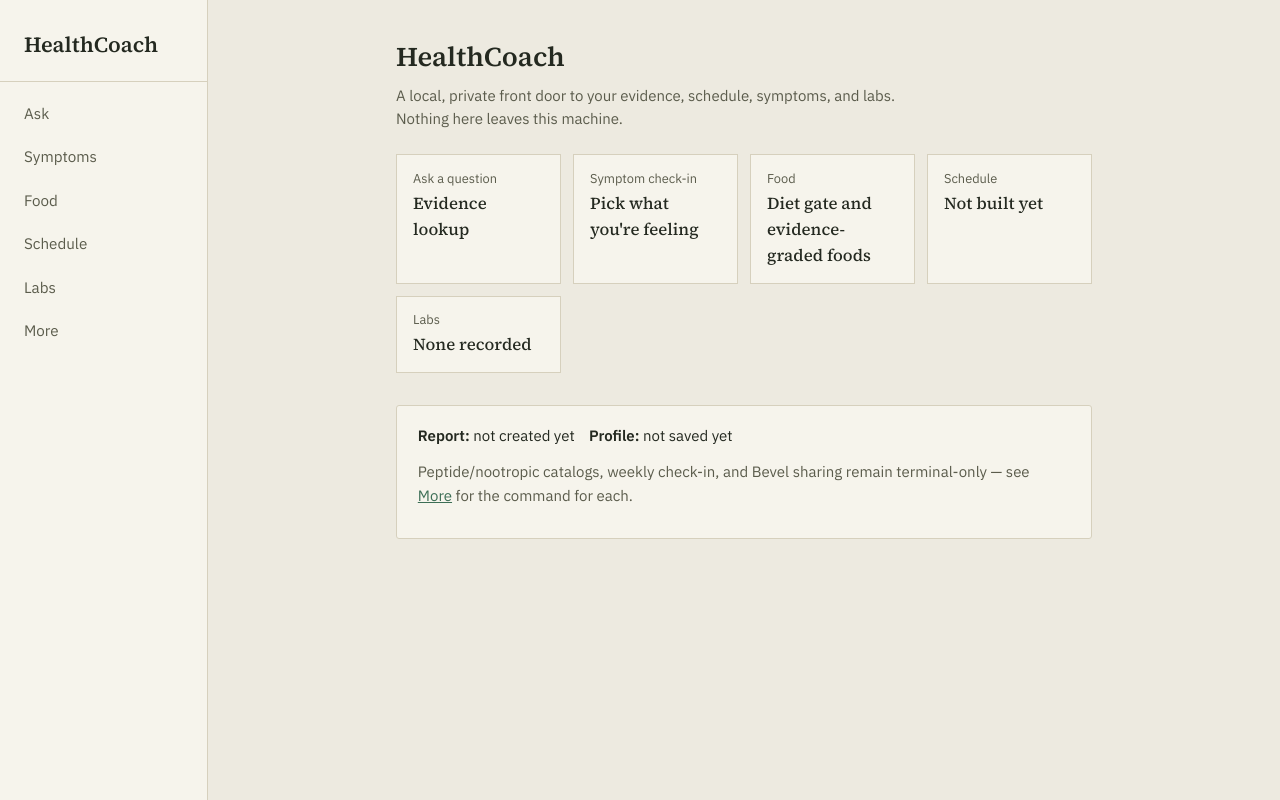
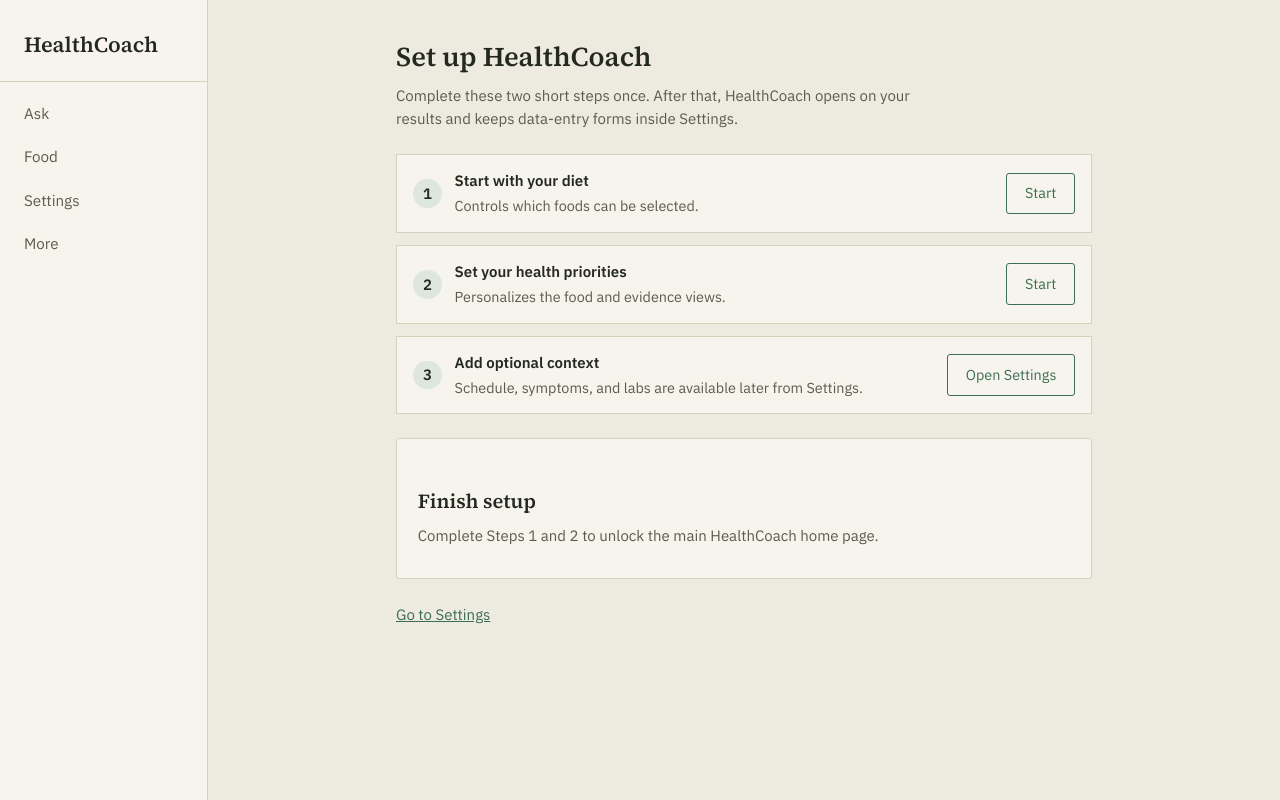
Before and after one commit to Manzmike/HealthCoach, a Flask app: page / in a window 1280 px wide. Run offline with Flask 3, Linux system fonts and the light colour scheme; some libraries are stand-ins or nearby versions.

Commit message:
Add setup-first settings pathway to web GUI

```diff
--- a/rag/test_webapp_food.py
+++ b/rag/test_webapp_food.py
@@ -110,7 +110,7 @@ class FoodSelectTests(_IsolatedFoodState):
         self._select_salmon()
         r = self.client.post("/food/unselect/salmon", follow_redirects=True)
         self.assertIn(b"No unsaved changes", r.data)
-        self.assertIn(b"Select</button>", r.data)
+        self.assertIn(b">Select</a>", r.data)
 
     def test_selecting_then_unselecting_the_same_item_returns_to_clean(self):
         """A second real bug: "dirty" was defined as "a draft file exists
@@ -162,7 +162,7 @@ class FoodSaveDiscardTests(_IsolatedFoodState):
         self._select_salmon()
         r = self.client.post("/food/discard", follow_redirects=True)
         self.assertIn(b"No unsaved changes", r.data)
-        self.assertIn(b"Select</button>", r.data)
+        self.assertIn(b">Select</a>", r.data)
         self.assertFalse(self.week_plan_path.exists())
 
 
--- a/rag/webapp/app.py
+++ b/rag/webapp/app.py
@@ -48,6 +48,7 @@ from webapp import food_preferences as FoodP  # noqa: E402
 from webapp import render as R  # noqa: E402
 from webapp import schedule_analysis as SA  # noqa: E402
 from webapp import schedule_view as SV  # noqa: E402
+from webapp import setup_state as Setup  # noqa: E402
 
 app = Flask(__name__)
 
@@ -84,6 +85,9 @@ def _load_model():
 
 @app.route("/")
 def home():
+    setup = Setup.load()
+    if not setup["complete"]:
+        return render_template("setup.html", setup=setup)
     state = T.load_today(report=REPORT)
     schedule = _load_schedule()
     return render_template(
@@ -93,6 +97,32 @@ def home():
         has_schedule=bool(schedule["blocks"]),
         has_labs=bool(L.load_labs().get("entries")),
     )
+
+
+@app.route("/setup")
+def setup():
+    return render_template("setup.html", setup=Setup.load())
+
+
+@app.route("/setup/complete", methods=["POST"])
+def setup_complete():
+    try:
+        Setup.mark_complete()
+    except ValueError as exc:
+        return redirect(url_for("setup", error=str(exc)))
+    return redirect(url_for("home"))
+
+
+@app.route("/setup/reset", methods=["POST"])
+def setup_reset():
+    # This resets only the walkthrough checkpoint. It never deletes health data.
+    Setup.reset()
+    return redirect(url_for("setup"))
+
+
+@app.route("/settings")
+def settings():
+    return render_template("settings.html", setup=Setup.load())
 
 
 # --------------------------------------------------------------------------
@@ -152,15 +182,16 @@ def symptoms():
     # need a round trip; filter_labels()/grouped_rows() are the same
     # functions the curses picker uses, just rendered as checkboxes here.
     rows = SC.grouped_rows(SC.filter_labels(""))
+    show_form = request.method == "POST" or request.args.get("edit") == "1"
     if request.method == "GET":
         return render_template("symptoms.html", rows=rows, selected=set(),
-                                report_html=None, deep_html=None)
+                                report_html=None, deep_html=None, show_form=show_form)
     selected = request.form.getlist("symptom")
     report = SC.build_report(selected)
     report_html = R.lines_to_html(SC.render_short(report))
     deep_html = R.lines_to_html(SC.render_deep(report))
     return render_template("symptoms.html", rows=rows, selected=set(selected),
-                            report_html=report_html, deep_html=deep_html)
+                            report_html=report_html, deep_html=deep_html, show_form=show_form)
 
 
 # --------------------------------------------------------------------------
@@ -194,13 +225,16 @@ def _schedule_context(sched: dict, *, error: str | None = None) -> dict:
         "analysis_results": analysis.get("results") if analysis.get("snapshot") else None,
         "analyzed_at": analysis.get("analyzed_at"),
         "has_blocks": bool(sched["blocks"]),
+        "edit_mode": False,
     }
 
 
 @app.route("/schedule")
 def schedule():
     sched = _load_schedule()
-    return render_template("schedule.html", **_schedule_context(sched, error=request.args.get("error")))
+    context = _schedule_context(sched, error=request.args.get("error"))
+    context["edit_mode"] = request.args.get("edit") == "1"
+    return render_template("schedule.html", **context)
 
 
 @app.route("/schedule/add", methods=["POST"])
@@ -226,7 +260,9 @@ def schedule_add():
     except ValueError as exc:
         error = str(exc)
     if error:
-        return render_template("schedule.html", **_schedule_context(_load_schedule(), error=error))
+        context = _schedule_context(_load_schedule(), error=error)
+        context["edit_mode"] = True
+        return render_template("schedule.html", **context)
     added_category = SB._resolve_category(category_input)
     if added_category in SB._RESEARCH_RELEVANT_CATEGORIES:
         return redirect(url_for("schedule_research", category=added_category, label=label))
@@ -311,7 +347,8 @@ def _lab_rows() -> list[dict]:
 
 @app.route("/labs")
 def labs_page():
-    return render_template("labs.html", rows=_lab_rows(), markers=sorted(L.MARKERS), error=None, candidates=None)
+    return render_template("labs.html", rows=_lab_rows(), markers=sorted(L.MARKERS), error=None,
+                           candidates=None, edit_mode=request.args.get("edit") == "1")
 
 
 @app.route("/labs/add", methods=["POST"])
@@ -326,7 +363,8 @@ def labs_add():
     except (ValueError, SystemExit) as exc:
         error = str(exc)
     if error:
-        return render_template("labs.html", rows=_lab_rows(), markers=sorted(L.MARKERS), error=error, candidates=None)
+        return render_template("labs.html", rows=_lab_rows(), markers=sorted(L.MARKERS), error=error,
+                               candidates=None, edit_mode=True)
     return redirect(url_for("labs_page"))
 
 
@@ -513,6 +551,7 @@ def food_diet():
     """
     current = FoodP.load(FoodP.DEFAULT_PATH)
     error = None
+    source = request.args.get("from", "") or request.form.get("from", "")
     if request.method == "POST":
         try:
             proposed = FoodP.normalize({
@@ -529,13 +568,19 @@ def food_diet():
                 names = [state["week"]["selected"][item_id]["name"] for item_id in sorted(blocked)]
                 raise ValueError("Remove or replace selected foods first: " + ", ".join(names) + ".")
             FoodP.save(proposed, FoodP.DEFAULT_PATH)
+            if source == "setup":
+                Setup.mark_step("diet")
         except ValueError as exc:
             error = str(exc)
             current = locals().get("proposed", current)
         else:
+            if source == "setup":
+                return redirect(url_for("setup"))
+            if source == "settings":
+                return redirect(url_for("settings"))
             return redirect(url_for("food"))
     return render_template("food_diet.html", diet_options=DR.DIET_PRESETS,
-                           toggle_options=DR.EXCLUSION_TOGGLES, current=current, error=error)
+                           toggle_options=DR.EXCLUSION_TOGGLES, current=current, error=error, source=source)
 
 
 @app.route("/food/goals", methods=["GET", "POST"])
@@ -547,6 +592,7 @@ def food_goals():
     separately by diet_rules.py and /food/diet."""
     ledger = CL.load_ledger()
     options = [(key, label) for key, label in CL.REASON_OPTIONS if key in CL.OUTCOME_REASON_KEYS]
+    source = request.args.get("from", "") or request.form.get("from", "")
     if request.method == "POST":
         goals = [g for g in request.form.getlist("goal") if g][:3]
         ledger["intake"]["goals"] = goals
@@ -557,11 +603,17 @@ def food_goals():
             return render_template("food_goals.html", options=options, weight_directions=CL.WEIGHT_DIRECTIONS,
                                     current_goals=goals,
                                     current_weight_direction=ledger["intake"]["weight_direction"], error=str(exc))
+        if source == "setup":
+            Setup.mark_step("goals")
+            return redirect(url_for("setup"))
+        if source == "settings":
+            return redirect(url_for("settings"))
         return redirect(url_for("food"))
     intake = CL.normalize_intake(ledger.get("intake"))
     return render_template("food_goals.html", options=options, weight_directions=CL.WEIGHT_DIRECTIONS,
                             current_goals=intake.get("goals", []),
-                            current_weight_direction=intake.get("weight_direction", "unknown"), error=None)
+                            current_weight_direction=intake.get("weight_direction", "unknown"),
+                            error=None, source=source)
 
 
 @app.route("/food/analyze", methods=["POST"])
--- /dev/null
+++ b/rag/webapp/setup_state.py
@@ -0,0 +1,78 @@
+"""Small local state store for the browser setup walkthrough.
+
+The walkthrough state is deliberately separate from the health data stores:
+resetting setup never deletes or rewrites a diet, goal, lab, symptom, or
+schedule record. It only controls whether the first-run orientation is shown.
+"""
+
+from __future__ import annotations
+
+import json
+from pathlib import Path
+from typing import Any
+
+
+HERE = Path(__file__).resolve().parent.parent
+DEFAULT_PATH = HERE / ".healthcoach" / "web_setup.json"
+STEPS = ("diet", "goals")
+
+
+def empty() -> dict[str, Any]:
+    return {"complete": False, "steps": {step: False for step in STEPS}}
+
+
+def _normalize(value: Any) -> dict[str, Any]:
+    base = empty()
+    if not isinstance(value, dict):
+        return base
+    steps = value.get("steps", {})
+    if isinstance(steps, dict):
+        for step in STEPS:
+            base["steps"][step] = bool(steps.get(step, False))
+    base["complete"] = bool(value.get("complete", False))
+    if not all(base["steps"].values()):
+        base["complete"] = False
+    return base
+
+
+def _target(path: str | Path | None) -> Path:
+    return Path(path) if path is not None else DEFAULT_PATH
+
+
+def load(path: str | Path | None = None) -> dict[str, Any]:
+    try:
+        value = json.loads(_target(path).read_text(encoding="utf-8"))
+    except (FileNotFoundError, OSError, json.JSONDecodeError):
+        return empty()
+    return _normalize(value)
+
+
+def save(value: dict[str, Any], path: str | Path | None = None) -> None:
+    target = _target(path)
+    target.parent.mkdir(parents=True, exist_ok=True)
+    target.write_text(json.dumps(_normalize(value), indent=2) + "\n", encoding="utf-8")
+
+
+def mark_step(step: str, *, path: str | Path | None = None) -> dict[str, Any]:
+    if step not in STEPS:
+        raise ValueError(f"Unknown setup step: {step}")
+    state = load(path)
+    state["steps"][step] = True
+    state["complete"] = all(state["steps"].values())
+    save(state, path)
+    return state
+
+
+def mark_complete(*, path: str | Path | None = None) -> dict[str, Any]:
+    state = load(path)
+    if not all(state["steps"].values()):
+        raise ValueError("Complete the required setup steps first.")
+    state["complete"] = True
+    save(state, path)
+    return state
+
+
+def reset(*, path: str | Path | None = None) -> dict[str, Any]:
+    state = empty()
+    save(state, path)
+    return state
--- a/rag/webapp/static/style.css
+++ b/rag/webapp/static/style.css
@@ -66,6 +66,10 @@
 
 html { color-scheme: light dark; }
 
+html { scroll-behavior: smooth; }
+
+body { overscroll-behavior-x: none; }
+
 body {
   background: var(--paper);
   color: var(--ink);
@@ -80,6 +84,19 @@ body {
   min-height: 100vh;
   align-items: stretch;
 }
+
+.skip-link {
+  position: fixed;
+  left: 0.75rem;
+  top: -4rem;
+  z-index: 10;
+  padding: 0.55rem 0.8rem;
+  background: var(--accent);
+  color: var(--accent-ink);
+  text-decoration: none;
+}
+
+.skip-link:focus { top: 0.75rem; }
 
 /* --- Left tab-index nav ------------------------------------------------ */
 
@@ -240,16 +257,69 @@ button, input[type=submit] {
   cursor: pointer;
 }
 
+a.button {
+  display: inline-block;
+  font: inherit;
+  font-size: 0.9rem;
+  padding: 0.55rem 1.1rem;
+  border: 1px solid var(--accent);
+  border-radius: 3px;
+  background: var(--accent);
+  color: var(--accent-ink);
+  text-decoration: none;
+  cursor: pointer;
+  touch-action: manipulation;
+}
+
+a.button.quiet {
+  background: transparent;
+  color: var(--accent);
+}
+
 button.quiet {
   background: transparent;
   color: var(--accent);
 }
 
 button:hover { filter: brightness(1.08); }
-button:focus-visible, a:focus-visible, input:focus-visible {
+button:focus-visible, a:focus-visible, input:focus-visible,
+select:focus-visible, textarea:focus-visible {
   outline: 2px solid var(--accent);
   outline-offset: 2px;
 }
+
+button, a.button, input[type=submit] { touch-action: manipulation; }
+
+button:disabled { cursor: not-allowed; opacity: 0.55; }
+
+.setup-steps { display: grid; gap: 0.75rem; margin: 1.5rem 0; }
+
+.setup-step {
+  display: grid;
+  grid-template-columns: auto 1fr auto;
+  gap: 0.8rem;
+  align-items: center;
+  padding: 0.9rem 1rem;
+  border: 1px solid var(--line);
+  background: var(--panel);
+}
+
+.setup-step p { margin: 0.15rem 0 0; color: var(--ink-soft); font-size: 0.9rem; }
+.setup-step.complete { border-color: var(--accent); }
+.step-number {
+  display: inline-grid;
+  place-items: center;
+  width: 1.8rem;
+  height: 1.8rem;
+  border-radius: 50%;
+  background: var(--accent-soft);
+  color: var(--ink);
+  font-weight: 600;
+}
+.setup-step.complete .step-number { background: var(--accent); color: var(--accent-ink); }
+
+.settings-grid { display: grid; grid-template-columns: repeat(2, minmax(0, 1fr)); gap: 0.9rem; }
+.settings-grid .panel { margin-bottom: 0; }
 
 /* A day chip's real checkbox is visually hidden (opacity 0) so the chip's
    own background carries the selected state instead -- an outline on that
@@ -458,4 +528,11 @@ td.num, th.num { text-align: right; font-variant-numeric: tabular-nums; }
 @media (max-width: 600px) {
   .week-spread { grid-template-columns: repeat(7, minmax(84px, 1fr)); }
   .checklist { columns: 1; }
+  .settings-grid { grid-template-columns: 1fr; }
+  .setup-step { grid-template-columns: auto 1fr; }
+  .setup-step .button { grid-column: 2; justify-self: start; }
 }
+
+@media (prefers-reduced-motion: reduce) {
+  html { scroll-behavior: auto; }
+}
--- a/rag/webapp/templates/base.html
+++ b/rag/webapp/templates/base.html
@@ -10,17 +10,16 @@
   <link rel="stylesheet" href="{{ url_for('static', filename='style.css') }}">
 </head>
 <body>
+  <a class="skip-link" href="#main-content">Skip to main content</a>
   <div class="app-shell">
     <nav class="tabindex">
       <a href="{{ url_for('home') }}" class="brand">HealthCoach</a>
       <a href="{{ url_for('ask') }}" class="tab{% if request.endpoint == 'ask' %} current{% endif %}">Ask</a>
-      <a href="{{ url_for('symptoms') }}" class="tab{% if request.endpoint == 'symptoms' %} current{% endif %}">Symptoms</a>
       <a href="{{ url_for('food') }}" class="tab{% if request.endpoint and request.endpoint.startswith('food') %} current{% endif %}">Food</a>
-      <a href="{{ url_for('schedule') }}" class="tab{% if request.endpoint and request.endpoint.startswith('schedule') %} current{% endif %}">Schedule</a>
-      <a href="{{ url_for('labs_page') }}" class="tab{% if request.endpoint and request.endpoint.startswith('labs') %} current{% endif %}">Labs</a>
+      <a href="{{ url_for('settings') }}" class="tab{% if request.endpoint in ('settings', 'setup') %} current{% endif %}">Settings</a>
       <a href="{{ url_for('more') }}" class="tab{% if request.endpoint == 'more' %} current{% endif %}">More</a>
     </nav>
-    <main class="content">
+    <main class="content" id="main-content">
       {% block content %}{% endblock %}
     </main>
   </div>
--- a/rag/webapp/templates/food_diet.html
+++ b/rag/webapp/templates/food_diet.html
@@ -8,6 +8,7 @@
 {% if error %}<div class="notice">{{ error }}</div>{% endif %}
 
 <form method="post" action="{{ url_for('food_diet') }}" class="panel">
+  <input type="hidden" name="from" value="{{ source }}">
   <div class="field" style="max-width: 420px;">
     <label for="diet">Diet pattern</label>
     <select id="diet" name="diet" required>
@@ -29,5 +30,5 @@
   <button type="submit">Save diet gate</button>
 </form>
 
-<p><a href="{{ url_for('food') }}">Back to food catalog</a></p>
+<p><a href="{{ url_for('setup' if source == 'setup' else 'settings' if source == 'settings' else 'food') }}">{{ "Back to setup" if source == "setup" else "Back to Settings" if source == "settings" else "Back to food catalog" }}</a></p>
 {% endblock %}
--- a/rag/webapp/templates/food_goals.html
+++ b/rag/webapp/templates/food_goals.html
@@ -8,6 +8,7 @@
 {% if error %}<div class="notice">{{ error }}</div>{% endif %}
 
 <form method="post" action="{{ url_for('food_goals') }}" class="panel">
+  <input type="hidden" name="from" value="{{ source }}">
   {% for n in (0, 1, 2) %}
     <div class="field" style="max-width: 320px;">
       <label for="goal{{ n }}">Priority {{ n + 1 }}{{ "" if n == 0 else " (optional)" }}</label>
@@ -29,5 +30,5 @@
   </div>
   <button type="submit">Save goals</button>
 </form>
-<p><a href="{{ url_for('food') }}">Back to food catalog</a></p>
+<p><a href="{{ url_for('setup' if source == 'setup' else 'settings' if source == 'settings' else 'food') }}">{{ "Back to setup" if source == "setup" else "Back to Settings" if source == "settings" else "Back to food catalog" }}</a></p>
 {% endblock %}
--- a/rag/webapp/templates/home.html
+++ b/rag/webapp/templates/home.html
@@ -11,7 +11,7 @@
   </a>
   <a class="tile" href="{{ url_for('symptoms') }}">
     <span class="tile-label">Symptom check-in</span>
-    <span class="tile-value">Pick what you're feeling</span>
+    <span class="tile-value">View or start a check-in</span>
   </a>
   <a class="tile" href="{{ url_for('food') }}">
     <span class="tile-label">Food</span>
@@ -19,11 +19,11 @@
   </a>
   <a class="tile" href="{{ url_for('schedule') }}">
     <span class="tile-label">Schedule</span>
-    <span class="tile-value">{{ "Saved" if has_schedule else "Not built yet" }}</span>
+    <span class="tile-value">{{ "View saved week" if has_schedule else "Set up your week" }}</span>
   </a>
   <a class="tile" href="{{ url_for('labs_page') }}">
     <span class="tile-label">Labs</span>
-    <span class="tile-value">{{ "Values on file" if has_labs else "None recorded" }}</span>
+    <span class="tile-value">{{ "View values" if has_labs else "Add values in Settings" }}</span>
   </a>
 </div>
 
@@ -32,5 +32,6 @@
      &nbsp;&nbsp; <strong>Profile:</strong> {{ "saved" if profile_saved else "not saved yet" }}</p>
   <p class="muted">Peptide/nootropic catalogs, weekly check-in, and Bevel sharing remain terminal-only — see
      <a href="{{ url_for('more') }}">More</a> for the command for each.</p>
+  <p><a class="button" href="{{ url_for('settings') }}">Open Settings</a></p>
 </div>
 {% endblock %}
--- /dev/null
+++ b/rag/webapp/templates/setup.html
@@ -0,0 +1,40 @@
+{% extends "base.html" %}
+{% block title %}Set up HealthCoach{% endblock %}
+{% block content %}
+<h1>Set up HealthCoach</h1>
+<p class="lede">Complete these two short steps once. After that, HealthCoach opens on your results and keeps data-entry forms inside Settings.</p>
+
+<div class="setup-steps" aria-label="Setup progress">
+  <div class="setup-step{% if setup.steps.diet %} complete{% endif %}">
+    <span class="step-number">1</span>
+    <div><strong>{{ "Diet gate set" if setup.steps.diet else "Start with your diet" }}</strong><p>{{ "Complete" if setup.steps.diet else "Controls which foods can be selected." }}</p></div>
+    <a class="button quiet" href="{{ url_for('food_diet', **{'from': 'setup'}) }}">{{ "Review" if setup.steps.diet else "Start" }}</a>
+  </div>
+  <div class="setup-step{% if setup.steps.goals %} complete{% endif %}">
+    <span class="step-number">2</span>
+    <div><strong>Set your health priorities</strong><p>{{ "Complete" if setup.steps.goals else "Personalizes the food and evidence views." }}</p></div>
+    <a class="button quiet" href="{{ url_for('food_goals', **{'from': 'setup'}) }}">{{ "Review" if setup.steps.goals else "Start" }}</a>
+  </div>
+  <div class="setup-step">
+    <span class="step-number">3</span>
+    <div><strong>Add optional context</strong><p>Schedule, symptoms, and labs are available later from Settings.</p></div>
+    <a class="button quiet" href="{{ url_for('settings') }}">Open Settings</a>
+  </div>
+</div>
+
+{% if request.args.get('error') %}<div class="notice" role="alert">{{ request.args.get('error') }}</div>{% endif %}
+
+<div class="panel">
+  <h2>Finish setup</h2>
+  {% if setup.steps.diet and setup.steps.goals %}
+    <p>Your required setup is complete. You can now use the result pages and edit inputs later from Settings.</p>
+    <form method="post" action="{{ url_for('setup_complete') }}">
+      <button type="submit">Finish and open HealthCoach</button>
+    </form>
+  {% else %}
+    <p class="muted">Complete Steps 1 and 2 to unlock the main HealthCoach home page.</p>
+  {% endif %}
+</div>
+
+<p><a href="{{ url_for('settings') }}">Go to Settings</a></p>
+{% endblock %}
```
Also changed, not shown: rag/test_webapp_setup_flow.py (added, +104 -0 lines), rag/webapp/templates/food.html (+4 -4 lines), rag/webapp/templates/labs.html (+8 -0 lines), rag/webapp/templates/schedule.html (+10 -2 lines), rag/webapp/templates/settings.html (added, +42 -0 lines), rag/webapp/templates/symptoms.html (+9 -0 lines), rag/README.md.
